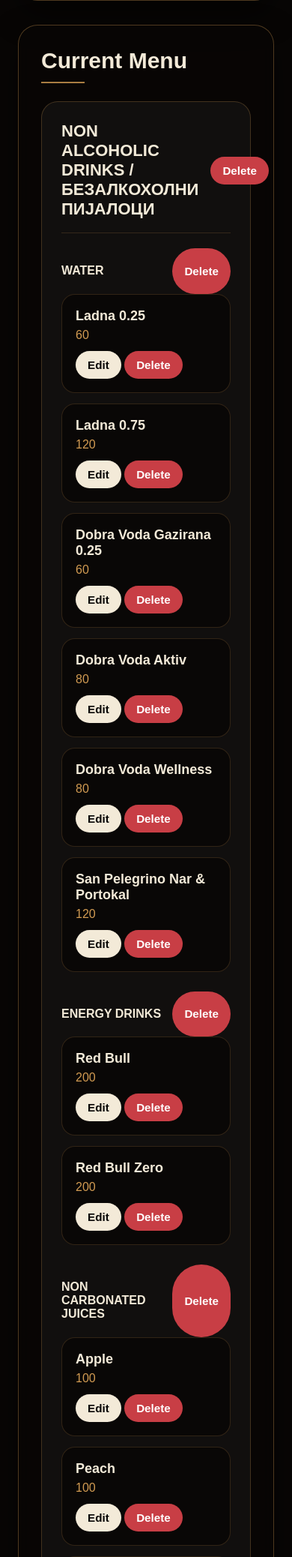
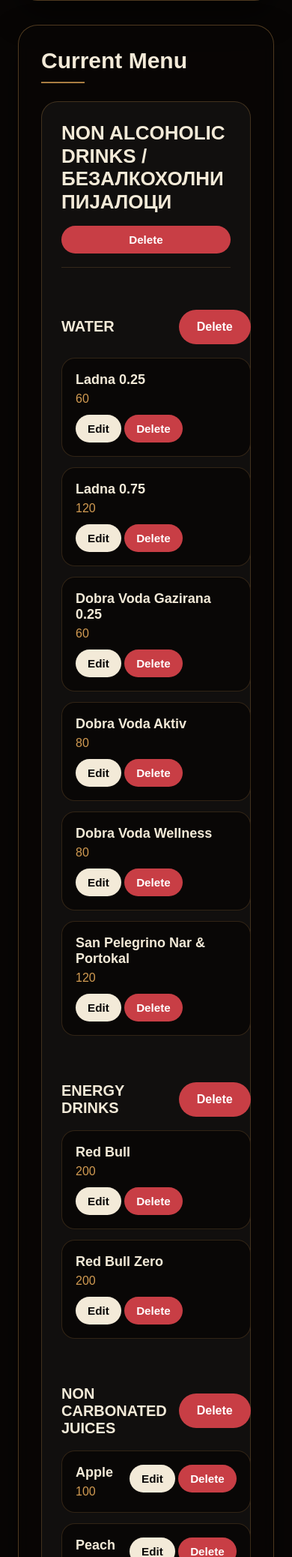
Before and after one commit to callmekm/Bliss-Website-1PAGE, a Flask app: page /admin in a window 390 px wide. Shown: the part 1693-3769 px from the top of the page at 75% size. Run offline with Flask 3, Linux system fonts and the light colour scheme; the visitor is signed in with stand-in values (Sample User, id 1); data comes from the database, SQL or seed files in the repository.

Commit message:
Admin panel fixes

```diff
--- a/static/style.css
+++ b/static/style.css
@@ -1759,3 +1759,130 @@
     background: red !important;
 >>>>>>> 676709c (Admin panel fix)
 }
+
+/* Subcategory row layout */
+body.admin-page .admin-subcategory-header {
+    width: 100% !important;
+
+    display: flex !important;
+    align-items: center !important;
+    justify-content: space-between !important;
+
+    gap: 16px !important;
+    padding: 18px 0 !important;
+    margin-top: 18px !important;
+}
+
+body.admin-page .admin-subcategory-header h4 {
+    margin: 0 !important;
+    color: #f3ead8 !important;
+    font-size: 20px !important;
+    font-weight: 700 !important;
+    flex: 1 !important;
+}
+
+/* Make subcategory delete button same size as normal buttons */
+body.admin-page .admin-subcategory-header .delete-subcategory {
+    margin-left: auto !important;
+
+    width: auto !important;
+    min-width: 96px !important;
+    max-width: 110px !important;
+    height: 46px !important;
+
+    padding: 0 18px !important;
+
+    display: inline-flex !important;
+    align-items: center !important;
+    justify-content: center !important;
+
+    border-radius: 999px !important;
+    font-size: 16px !important;
+    font-weight: 700 !important;
+
+    flex: 0 0 auto !important;
+}
+
+body.admin-page .admin-subcategory-header {
+    display: grid !important;
+    grid-template-columns: 1fr auto !important;
+    align-items: center !important;
+    gap: 16px !important;
+
+    width: 100% !important;
+    padding: 18px 0 !important;
+}
+
+body.admin-page .admin-subcategory-header h4 {
+    margin: 0 !important;
+    color: #f3ead8 !important;
+    font-size: 20px !important;
+    font-weight: 700 !important;
+}
+
+body.admin-page .admin-subcategory-header button.delete-subcategory {
+    width: auto !important;
+    min-width: 96px !important;
+    height: 46px !important;
+
+    padding: 0 18px !important;
+
+    display: inline-flex !important;
+    align-items: center !important;
+    justify-content: center !important;
+
+    border-radius: 999px !important;
+    background: #c83e45 !important;
+    color: white !important;
+
+    font-size: 16px !important;
+    font-weight: 700 !important;
+
+    margin: 0 !important;
+    justify-self: end !important;
+}
+
+/* Fix main category header on mobile */
+@media (max-width: 768px) {
+    body.admin-page .admin-category-header {
+        display: grid !important;
+        grid-template-columns: 1fr !important;
+        gap: 16px !important;
+
+        align-items: start !important;
+        padding-bottom: 18px !important;
+    }
+
+    body.admin-page .admin-category-header h3 {
+        margin: 0 !important;
+
+        font-size: 26px !important;
+        line-height: 1.18 !important;
+
+        max-width: 100% !important;
+        word-break: normal !important;
+        overflow-wrap: anywhere !important;
+    }
+
+    body.admin-page .admin-category-actions {
+        width: 100% !important;
+
+        display: flex !important;
+        justify-content: flex-end !important;
+    }
+
+    body.admin-page .admin-category-actions .delete-category {
+        width: auto !important;
+        min-width: 96px !important;
+        height: 46px !important;
+
+        padding: 0 18px !important;
+
+        display: inline-flex !important;
+        align-items: center !important;
+        justify-content: center !important;
+
+        border-radius: 999px !important;
+        margin: 0 !important;
+    }
+}
--- a/templates/admin.html
+++ b/templates/admin.html
@@ -148,14 +148,14 @@
                 {% for sub in category["subcategories"] %}
                 <div class="admin-subcategory">
 
-                    <div style="display:flex; justify-content:space-between;">
+                    <div class="admin-subcategory-header">
                         <h4>{{ sub.name_en }}</h4>
 
-                        <button class="small danger delete-subcategory" data-subcategory-id="{{ sub.id }}">
+                        <button class="small danger delete-subcategory"
+                                data-subcategory-id="{{ sub.id }}">
                             Delete
                         </button>
                     </div>
-
                     {% for item in sub["items"] %}
                     <div class="admin-item">
 
```
